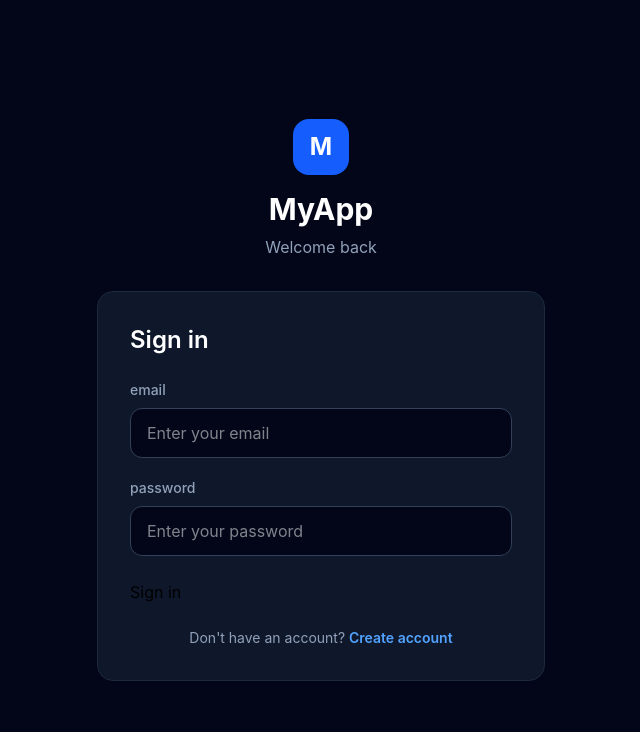
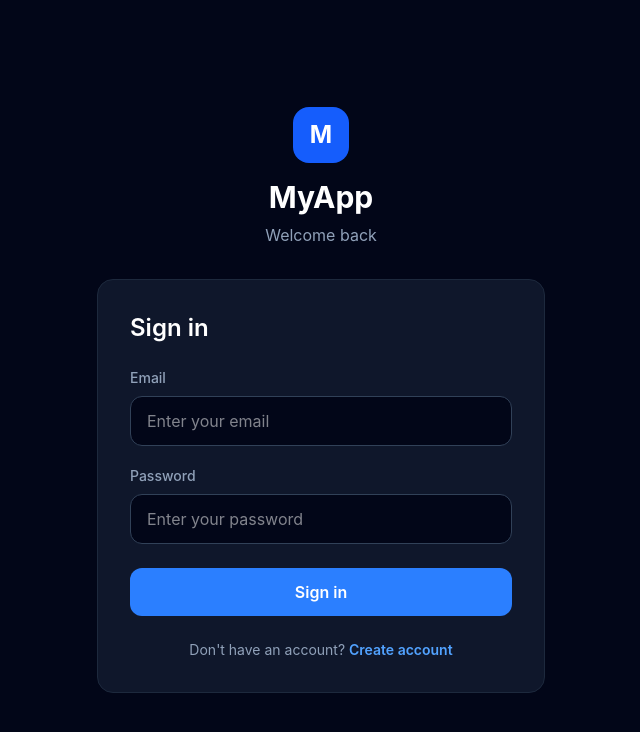
Before and after one commit to harizhashmi/myloginpage, a React (Vite) app in the folder my-landing-page/: page / in a window 1280 px wide. Shown: the top 732 px of the page, without its empty margins (319-959 px from the left). Built offline with nearby package versions, Linux system fonts and the light colour scheme.

Commit message:
delete all classname and edit the delete and edit button to make a gap between them

```diff
--- a/my-landing-page/src/components/Button.tsx
+++ b/my-landing-page/src/components/Button.tsx
@@ -5,15 +5,15 @@ type ButtonProps = ComponentProps<"button"> & {
 };
 
 const variants = {
-  primary: "bg-blue-600 hover:bg-blue-700",
-  secondary: "bg-slate-700 hover:bg-slate-600",
-  danger: "bg-red-600 hover:bg-red-700",
+  primary: "bg-blue-500 hover:bg-blue-600 text-white",
+  secondary: "bg-white hover:bg-slate-100 text-slate-900",
+  danger: "bg-red-500 hover:bg-red-600 text-white",
 };
 
 function Button({ variant = "primary", className = "", ...rest }: ButtonProps) {
   return (
     <button
-      className={`px-5 py-3 rounded-xl font-semibold disabled:opacity-50 disabled:cursor-not-allowed ${variants[variant]} ${className}`}
+      className={` px-5 py-3 rounded-xl font-semibold transition-colors ${variants[variant]} ${className}`}
       {...rest}
     />
   );
--- a/my-landing-page/src/pages/Login.tsx
+++ b/my-landing-page/src/pages/Login.tsx
@@ -1,7 +1,8 @@
 import { useState } from "react";
 import Input from "../components/Input";
+import Button from "../components/Button";
+import Card from "../components/Card";
 import { Link } from "react-router";
-import Card from "../components/Card";
 
 type LoginProps = {
   onLogin: (credentials: {
@@ -45,32 +46,34 @@ function Login({ onLogin }: LoginProps) {
             <div className="mb-5">
               <Input
                 id="email"
-                label="email"
+                label="Email"
                 type="email"
                 value={email}
                 onChange={(event) => setEmail(event.target.value)}
                 placeholder="Enter your email"
                 required
-                className="w-full px-4 py-3 bg-slate-950 border border-slate-700 rounded-xl text-white outline-none focus:border-blue-500"
               />
             </div>
 
             <div className="mb-6">
               <Input
                 id="password"
-                label="password"
+                label="Password"
                 type="password"
                 value={password}
                 onChange={(event) => setPassword(event.target.value)}
                 placeholder="Enter your password"
                 required
-                className="w-full px-4 py-3 bg-slate-950 border border-slate-700 rounded-xl text-white outline-none focus:border-blue-500"
               />
             </div>
 
-            <button type="submit">Sign in</button>
+            <Button type="submit" className="w-full">
+              Sign in
+            </Button>
 
-            {error && <p className="text-red-500 text-sm mt-4">{error}</p>}
+            {error && (
+              <p className="text-red-400 text-sm mt-4 text-center">{error}</p>
+            )}
 
             <p className="text-center text-sm text-slate-400 mt-6">
               Don't have an account?{" "}
--- a/my-landing-page/src/pages/Profile.tsx
+++ b/my-landing-page/src/pages/Profile.tsx
@@ -102,7 +102,7 @@ function Profile({ user, onLogout, onUpdateUser, onDeleteUser }: ProfileProps) {
           </Card>
 
           {/* Personal Information */}
-          <Card className="mt-6 ">
+          <Card className="mt-6">
             <h2 className="text-xl font-semibold mb-6">Personal Information</h2>
 
             {isEditing ? (
@@ -132,10 +132,11 @@ function Profile({ user, onLogout, onUpdateUser, onDeleteUser }: ProfileProps) {
                   />
                 </div>
 
-                <div className="mt-8 flex gap-3">
-                  <button type="submit">Save</button>
+                <div className="mt-8 flex gap-4">
+                  <Button type="submit">Save</Button>
 
-                  <button
+                  <Button
+                    variant="secondary"
                     type="button"
                     onClick={() => {
                       resetProfile();
@@ -143,7 +144,7 @@ function Profile({ user, onLogout, onUpdateUser, onDeleteUser }: ProfileProps) {
                     }}
                   >
                     Cancel
-                  </button>
+                  </Button>
                 </div>
               </form>
             ) : (
@@ -153,9 +154,10 @@ function Profile({ user, onLogout, onUpdateUser, onDeleteUser }: ProfileProps) {
                 ))}
               </div>
             )}
-            <button type="button" onClick={() => setIsEditing(true)}>
+            <div className="mt-8 flex gap-4">
+              <Button variant="primary" onClick={() => setIsEditing(true)}>
                 Edit Profile
-            </button>
+              </Button>
 
               <Button
                 variant="danger"
@@ -172,6 +174,7 @@ function Profile({ user, onLogout, onUpdateUser, onDeleteUser }: ProfileProps) {
               >
                 Delete Account
               </Button>
+            </div>
           </Card>
 
           {/* Change Password */}
```
Lines whose indentation alone changed are shown as unchanged.
